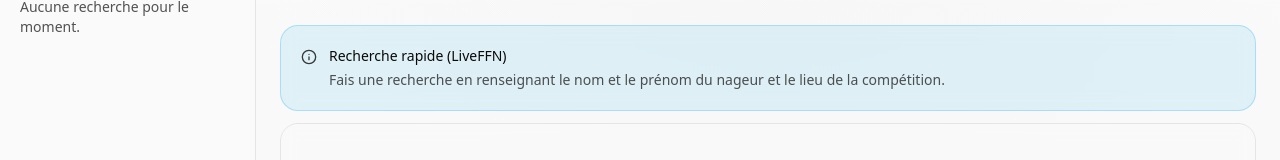
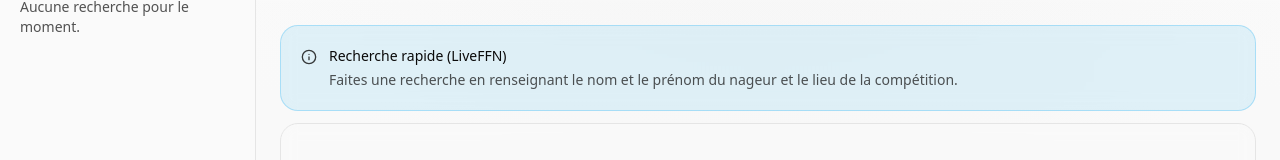
Before and after one commit to TomDaniaud/intothepool, a Next.js app: page / in a window 1280 px wide. Shown: the part 144-304 px from the top of the page. Built offline with nearby package versions, Linux system fonts and the light colour scheme.

Commit message:
correction faute d'orthographe

```diff
--- a/src/app/page.js
+++ b/src/app/page.js
@@ -57,7 +57,7 @@ export default function Home() {
                 Recherche rapide (LiveFFN)
               </p>
               <p className="mt-1 text-pretty text-foreground/70">
-                Fais une recherche en renseignant le nom et le prénom du nageur et
+                Faites une recherche en renseignant le nom et le prénom du nageur et
                 le lieu de la compétition.
               </p>
             </div>
```
